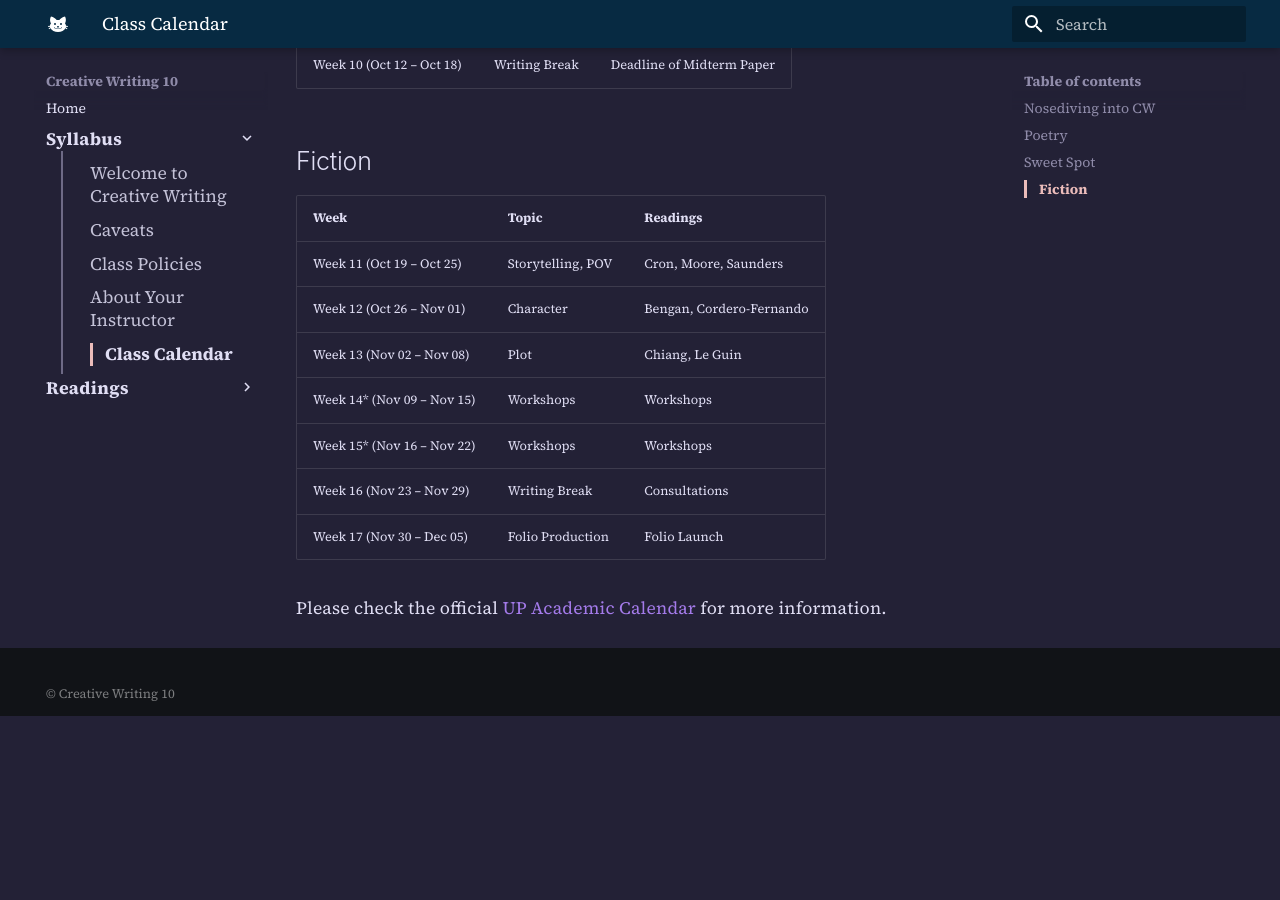
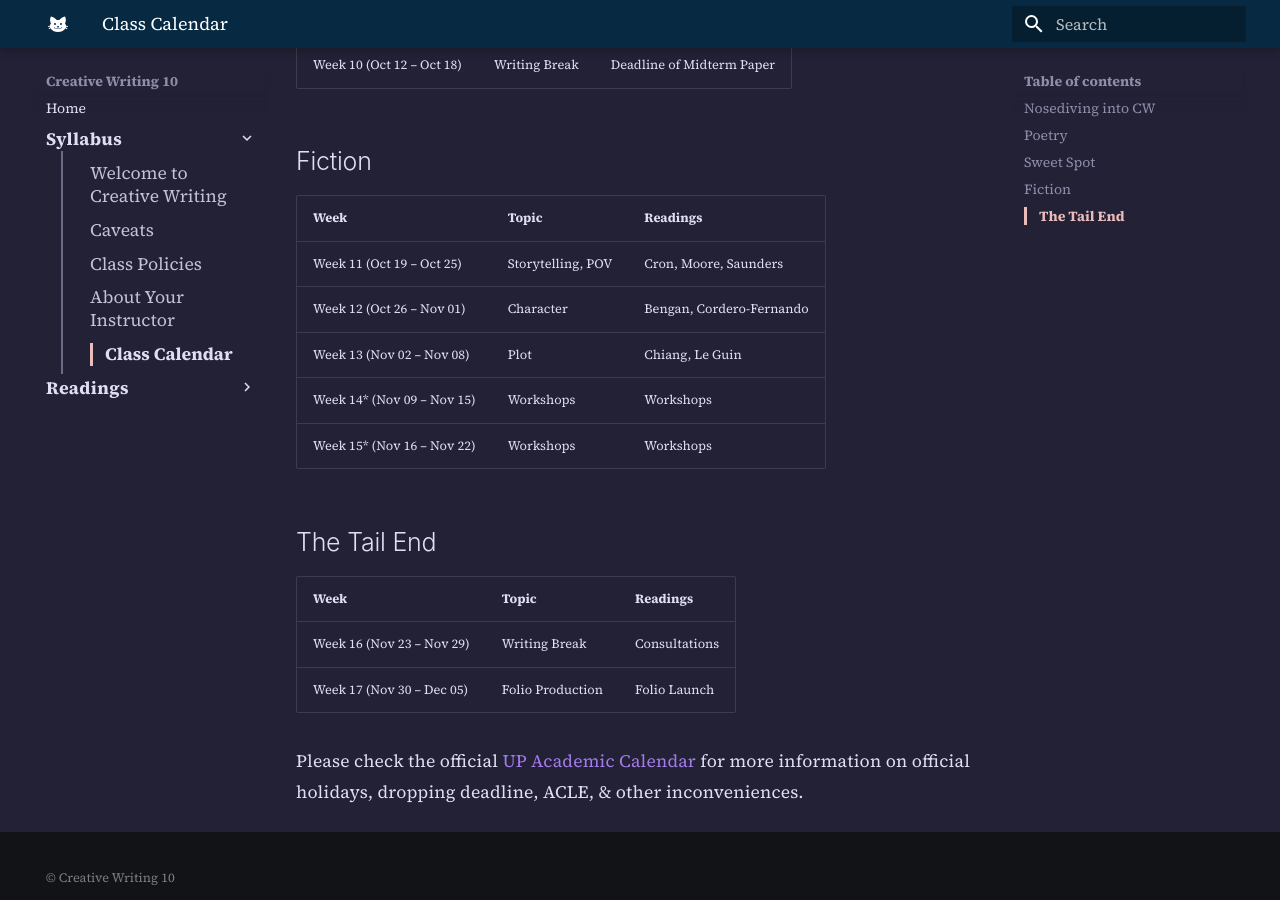
Before and after one commit to mickeybalili/cw10, an MkDocs documentation site: the page built from docs/01-syllabus/05-calendar.md, in a window 1280 px wide and 900 px high, scrolled down 1081 px. Built offline with MkDocs 1.6.1 and Material for MkDocs 9.7.7, drawn with Linux system fonts in a browser that asks for light colours; before the commit the page ends 1797 px from its top, so only the background shows below that; some of the changed text lies outside the part shown.

Commit message:
Revise syllabus calendar and add new sections
Updated readings for Week 6 and added new section 'The Tail End' with Week 16 and 17 details.

```diff
--- a/docs/01-syllabus/05-calendar.md
+++ b/docs/01-syllabus/05-calendar.md
@@ -32,7 +32,11 @@ Here is our idealistic & quixotic class calendar for this semester. This might a
 | Week 13 (Nov 02 – Nov 08) | Plot | Chiang, Le Guin |
 | Week 14* (Nov 09 – Nov 15) |Workshops | Workshops |
 | Week 15* (Nov 16 – Nov 22) |Workshops | Workshops |
+
+## The Tail End
+| Week | Topic| Readings |
+| :--- | :--- | :--- |
 | Week 16 (Nov 23 – Nov 29) |Writing Break | Consultations |
-| Week 17 (Nov 30 – Dec 05) | Folio Production | Folio Launch
+| Week 17 (Nov 30 – Dec 05) | Folio Production | Folio Launch|
 
-Please check the official [UP Academic Calendar](https://upd.edu.ph/academics/academic-calendar-2/) for more information.
+Please check the official [UP Academic Calendar](https://upd.edu.ph/academics/academic-calendar-2/) for more information on official holidays, dropping deadline, ACLE, & other inconveniences.
```
Also changed, not shown: other parts of docs/01-syllabus/05-calendar.md (+1 -1 lines).
